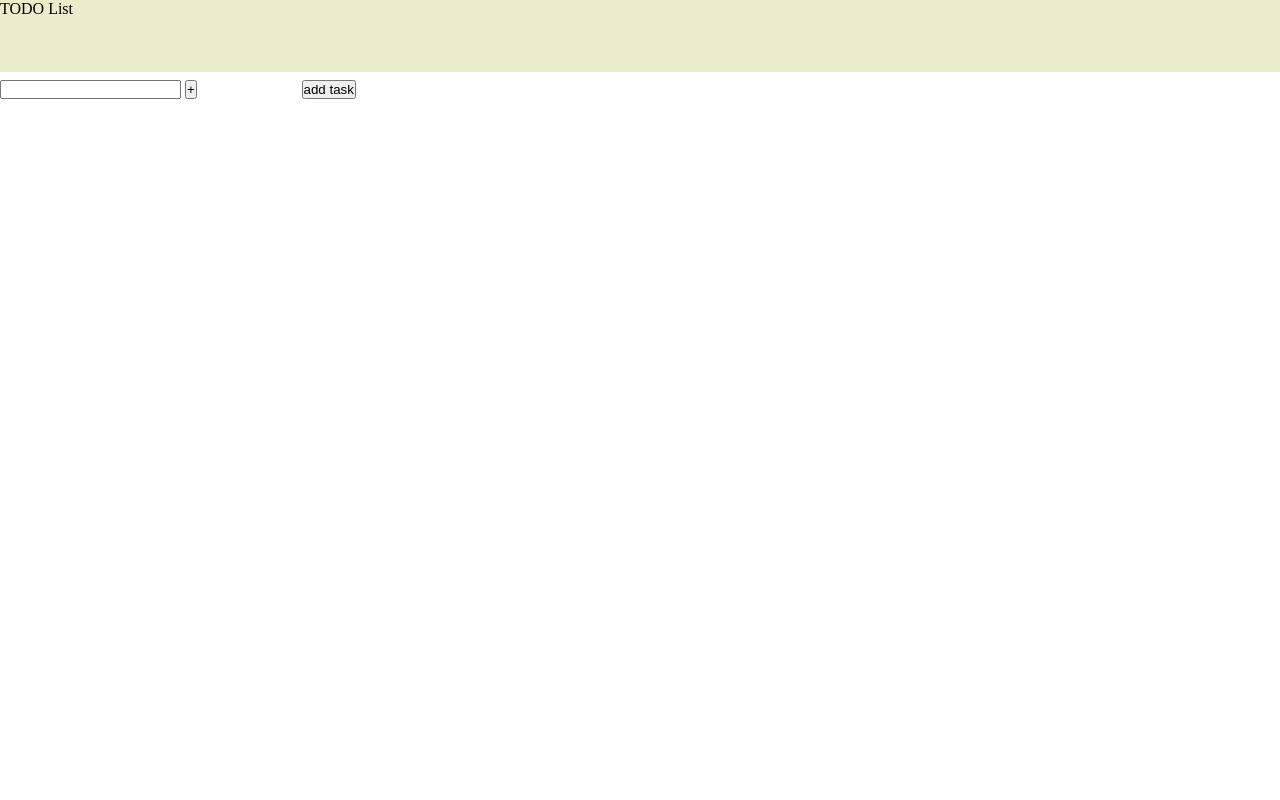
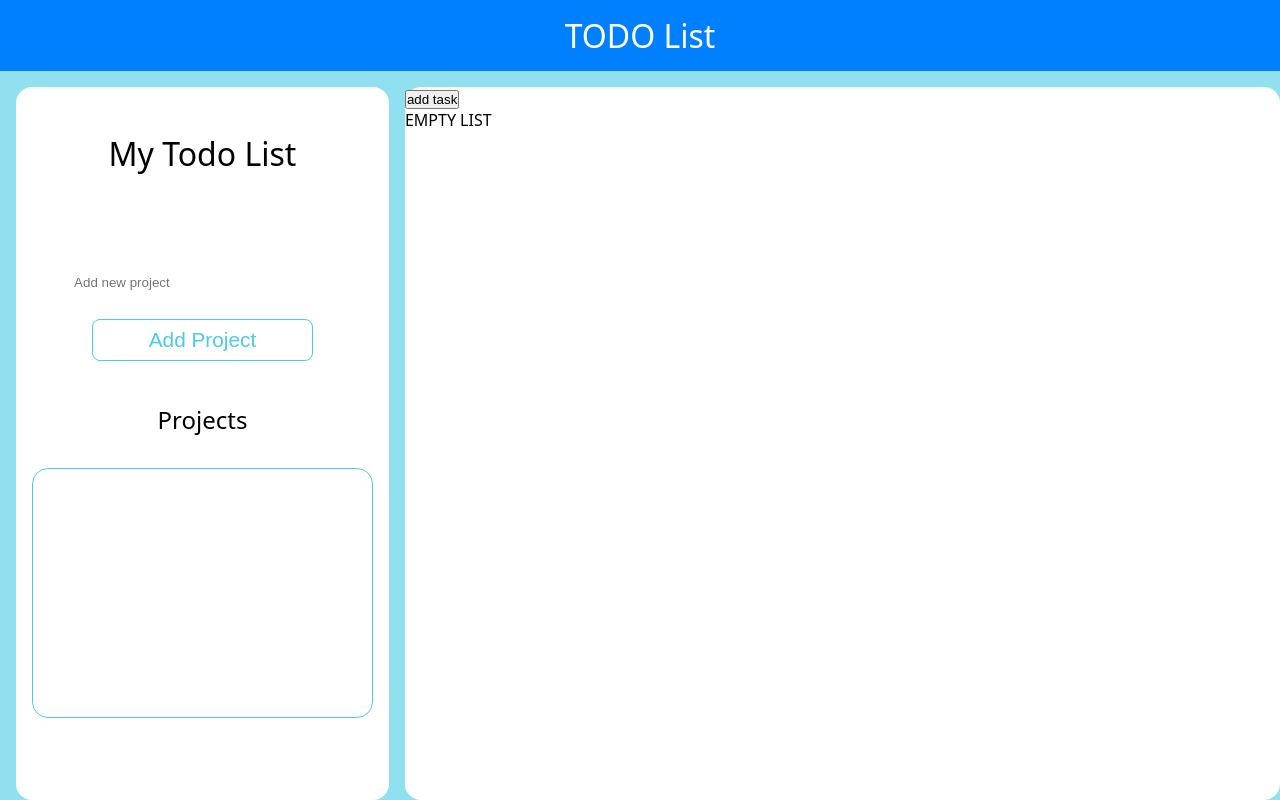
Before and after one commit to Krisstopher15/todo-list, a website built with webpack: page src/template.html in a window 1280 px wide. Built offline with nearby package versions, Linux system fonts and the light colour scheme.

Commit message:
add styles

```diff
--- a/src/addProject.js
+++ b/src/addProject.js
@@ -1,3 +1,5 @@
+import { emptyList } from "./emptyList";
+
 let projectList = [];
 let projectId = 0;
 
@@ -19,7 +21,6 @@ function addProject() {
   const project = new Project(projectId, projectName);
   projectList.push(project);
   projectId++;
-
   console.table(projectList);
 }
 
--- /dev/null
+++ b/src/emptyList.js
@@ -0,0 +1,15 @@
+function emptyList() {
+  const todoList = document.querySelector(".todo-list");
+  const todos = document.querySelector(".todos");
+
+  if (!todos.hasChildNodes(".todo-element")) {
+    todos.innerHTML = `
+        <div class="empty-list">
+            <p>EMPTY LIST</p>
+        </div>
+    `;
+    console.log("Empty List");
+  }
+}
+
+export { emptyList };
--- a/src/index.js
+++ b/src/index.js
@@ -1,7 +1,9 @@
 import "./style.css";
 import { renderProjects } from "./renderProjects";
 import { addProject, projectList } from "./addProject";
+import { emptyList } from "./emptyList";
 
+emptyList();
 renderProjects();
 
 const btnAddProject = document.querySelector(".add-project");
--- a/src/renderProjects.js
+++ b/src/renderProjects.js
@@ -12,7 +12,7 @@ function renderProjects() {
 
     list.innerHTML = `
         <p data-id="${index}" class="btn-currentProject">${project.name}</p>
-        <button data-id="${index}" class="btn-removeProject">X</button>
+        <button data-id="${index}" class="btn-removeProject">Remove</button>
     `;
     const btnRemoveProject = list.querySelector(".btn-removeProject");
     // btnRemoveProject.addEventListener("click", (e) => {
--- a/src/renderTodos.js
+++ b/src/renderTodos.js
@@ -31,6 +31,7 @@ function renderTodos(todoList, index) {
 
   todoList.forEach((todo) => {
     const todoElement = document.createElement("div");
+    todoElement.classList.add("todoElement");
     todoElement.innerHTML = `
         <p>${todo.title}</p>
         <p>${todo.description}</p>
--- a/src/style.css
+++ b/src/style.css
@@ -11,31 +11,139 @@ body {
   height: 100%;
 }
 
+body {
+  font-family: system-ui, -apple-system, BlinkMacSystemFont, "Segoe UI", Roboto,
+    Oxygen, Ubuntu, Cantarell, "Open Sans", "Helvetica Neue", sans-serif;
+}
+
 :root {
-  --header-color: #e9edc9;
+  --header-bgcolor: #007fff;
+  --headerh1-color: #fff;
+  --sidebar-bgcolor: #fff;
+  --projectlist-bgcolor: #e9ecef;
+  --content-bgcolor: #90e0ef;
+  --btnremove-redcolor: #e63946;
 }
 
 .content {
   display: grid;
-  grid-template-columns: 0.3fr 1fr;
+  grid-template-columns: 0.4fr 0.9fr;
   grid-template-rows: 0.2fr 2fr;
   height: 100%;
-  gap: 0.5rem;
+  gap: 1rem;
+  background-color: var(--content-bgcolor);
 }
 
-.doc-name {
+.main-header {
   grid-column: 1/-1;
-  background-color: var(--header-color);
+  display: flex;
+  align-items: center;
+  justify-content: center;
+  background-color: var(--header-bgcolor);
+}
+
+.main-header > h1 {
+  color: var(--headerh1-color);
+  font-weight: 400;
+}
+
+.project-menu {
+  display: flex;
+  flex-direction: column;
+  background-color: var(--sidebar-bgcolor);
+  align-items: center;
+  gap: 2rem;
+  border-radius: 1rem;
+  padding: 1rem;
+  margin-left: 1rem;
+}
+
+.aside-title {
+  display: flex;
+  align-items: center;
+  justify-content: center;
+  height: 100px;
+  width: 100%;
+}
+
+.aside-title > p {
+  font-size: 2rem;
+  font-weight: 500;
+}
+
+.add-project {
+  display: flex;
+  flex-direction: column;
+  height: 20%;
+  width: 100%;
+  justify-content: space-around;
+  align-items: center;
+}
+
+.add-project > input {
+  border: none;
+  padding: 0.5rem;
+  border-radius: 1rem;
+  width: 80%;
+}
+
+.add-project > button {
+  border: none;
+  border: 1px solid #4cc9f0;
+  padding: 0.5rem;
+  width: 65%;
+  border-radius: 0.5rem;
+  color: #4cc9f0;
+  background-color: #fff;
+  font-size: 1.3rem;
+}
+
+.projects {
+  font-size: 1.5rem;
+}
+
+.project-list {
+  height: 250px;
+  width: 100%;
+  overflow: auto;
+  border: 1px solid #4cc9f0;
+  border-radius: 1rem;
+  display: flex;
+  flex-direction: column;
+  align-items: center;
+  gap: 1rem;
+  padding: 1rem;
 }
 
 .project {
   display: flex;
-  gap: 1rem;
-  align-items: center;
+  width: 100%;
+  background-color: #fff;
+  justify-content: space-between;
+  padding: 1rem;
+  border: 1px solid #ffbe0b;
+  border-radius: 1rem;
+}
+
+.project > p {
+  font-size: 1.4rem;
+}
+
+.btn-removeProject {
+  border: 1px solid var(--btnremove-redcolor);
+  color: var(--btnremove-redcolor);
+  padding: 0.3rem;
+  border-radius: 0.5rem;
+}
+
+.project-menu,
+.todo-list {
 }
 
 .todo-list {
   position: relative;
+  background-color: #fff;
+  border-radius: 1rem;
 }
 
 .addTaskForm {
--- a/src/template.html
+++ b/src/template.html
@@ -8,13 +8,25 @@
   </head>
   <body>
     <div class="content">
-      <header class="doc-name">TODO List</header>
+      <header class="main-header">
+        <h1>TODO List</h1>
+      </header>
       <aside class="project-menu">
+        <div class="aside-title">
+          <p>My Todo List</p>
+        </div>
         <form class="add-project">
           <label for="project-name"></label>
-          <input type="text" name="project-name" id="project-name" required />
-          <button type="submit">+</button>
+          <input
+            type="text"
+            name="project-name"
+            id="project-name"
+            placeholder="Add new project"
+            required
+          />
+          <button type="submit">Add Project</button>
         </form>
+        <div class="projects">Projects</div>
         <div class="project-list"></div>
       </aside>
       <main class="todo-list">
```
Also changed, not shown: dist/index.bundle.js, dist/index.html.
